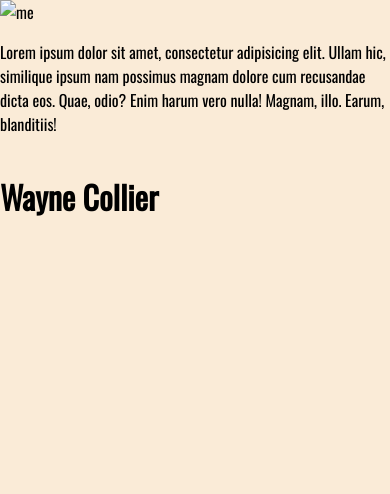
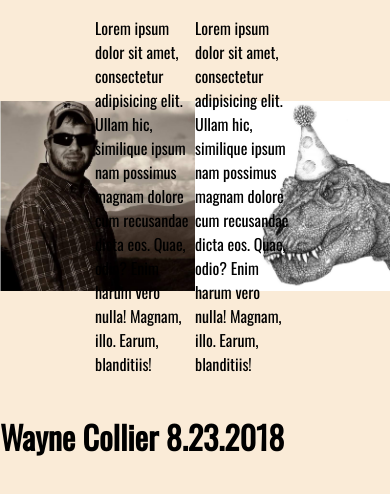
Before and after one commit to ke4tri/Dino-Mite, a plain HTML site: page index.html in a window 390 px wide. Drawn offline with nearby package versions, Linux system fonts and the light colour scheme.

Commit message:
Stable images centered for mobile and DT

```diff
--- a/index.html
+++ b/index.html
@@ -9,19 +9,22 @@
 </head>
 <body>
     <div class="row">
-        <figure>
-            <img class="me" src="/img/me_new.jpg" alt="me">
+        <div class="imgs">
+            <img class="img_me" src="/img/me_new.jpg" alt="me">
             <p class="me_para">Lorem ipsum dolor sit amet, consectetur adipisicing elit. Ullam hic,
-                 similique ipsum nam possimus magnam dolore cum recusandae dicta eos.
-                 Quae, odio? Enim harum vero nulla! Magnam, illo. Earum, blanditiis!</p>
-        </figure>
+            similique ipsum nam possimus magnam dolore cum recusandae dicta eos.
+            Quae, odio? Enim harum vero nulla! Magnam, illo. Earum, blanditiis!</p>
 
-
-
-
+            <img class="img_dino" src="/img/dino_new.jpg" alt="me">
+            <p class="dino_para">Lorem ipsum dolor sit amet, consectetur adipisicing elit. Ullam hic,
+            similique ipsum nam possimus magnam dolore cum recusandae dicta eos.
+            Quae, odio? Enim harum vero nulla! Magnam, illo. Earum, blanditiis!</p>
+            </div>
     </div>
 
 </body>
 
-<footer><h1>Wayne Collier</h1></footer>
+    <div class="h1">
+        <h1>Wayne Collier 8.23.2018</h1>
+    </div>
 </html>
--- a/main.css
+++ b/main.css
@@ -1,41 +1,57 @@
 body {
+    /* position: relative; */
     background-color: antiquewhite;
     font-family: 'Oswald', sans-serif;
     margin:0 0 0 0;
+
 }
 
 .row {
-    display: flex;
-    max-width: 1503px;
-}
 
-figure {
-    display: flex;
-    flex-direction:column;
-    margin: 0 0 0 0;
-}
-
-.me {
-    max-width: 799px;
-    max-height: 859px;
 
 }
 
+.imgs {
+    display:flex;
+    justify-content: center;
+
+}
+
+.img_me {
+  width: 50%;
+  align-self: center;
+  order: 1;
+}
+
+
+.img_dino {
+    width: 50%;
+    align-self: center;
+    order: 4;
+    z-index: -1;
+}
+
 .me_para {
+    order: 2;
+    margin-left: -100px;
+
+}
+
+.dino_para {
+    order:3 ;
+    margin-right: -100px;
+
+
 
 }
 
 
-footer{
+.h1 {
+
 
 }
 
-@media only screen and (max-width: 600px) {
-    .row {
-        display: flex;
-        max-width: 1503px;
-        flex-wrap: wrap;
-    }
+@media only screen and (max-width: 768px) {
 
 
 }
```
Also changed, not shown: img/dino_new.jpg (added), img/me_new.jpg (added).
